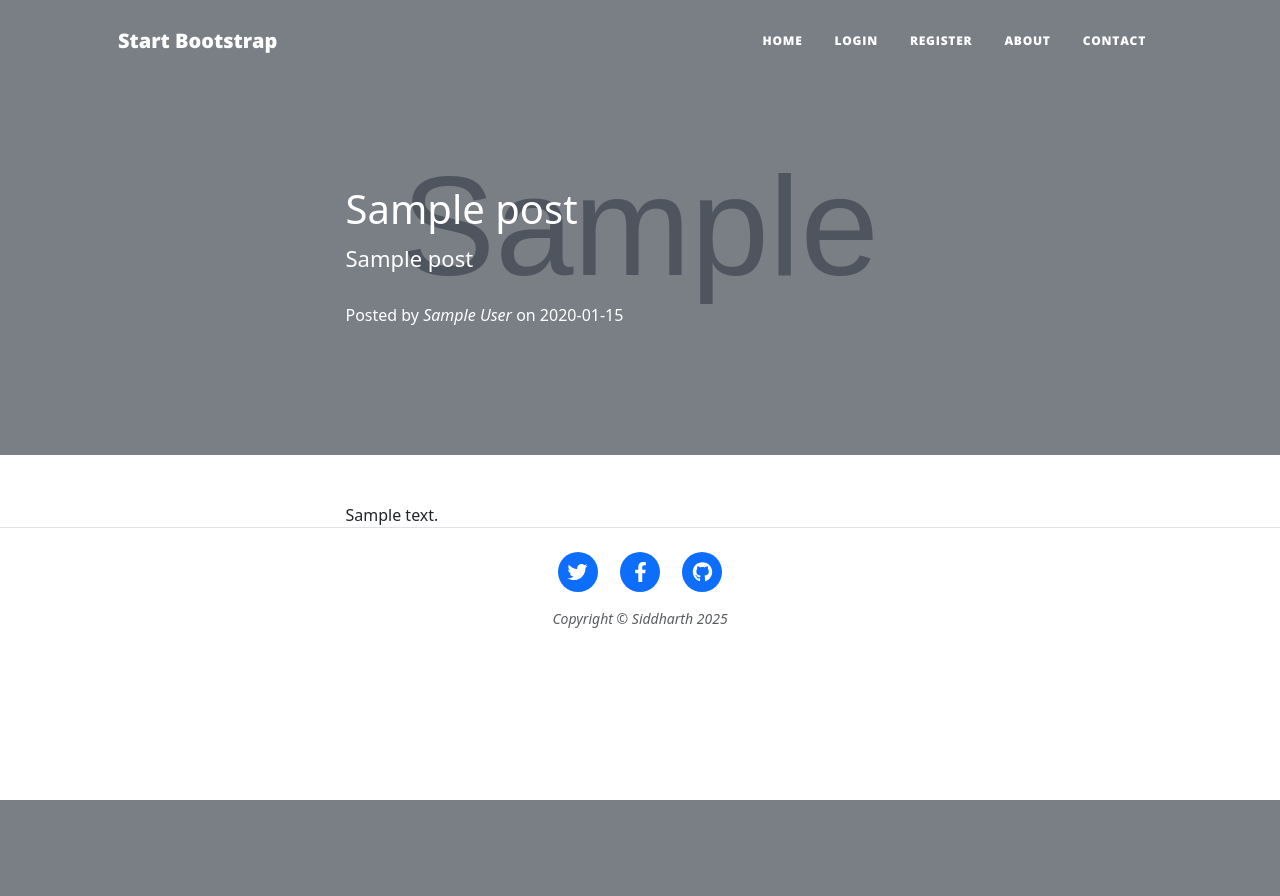
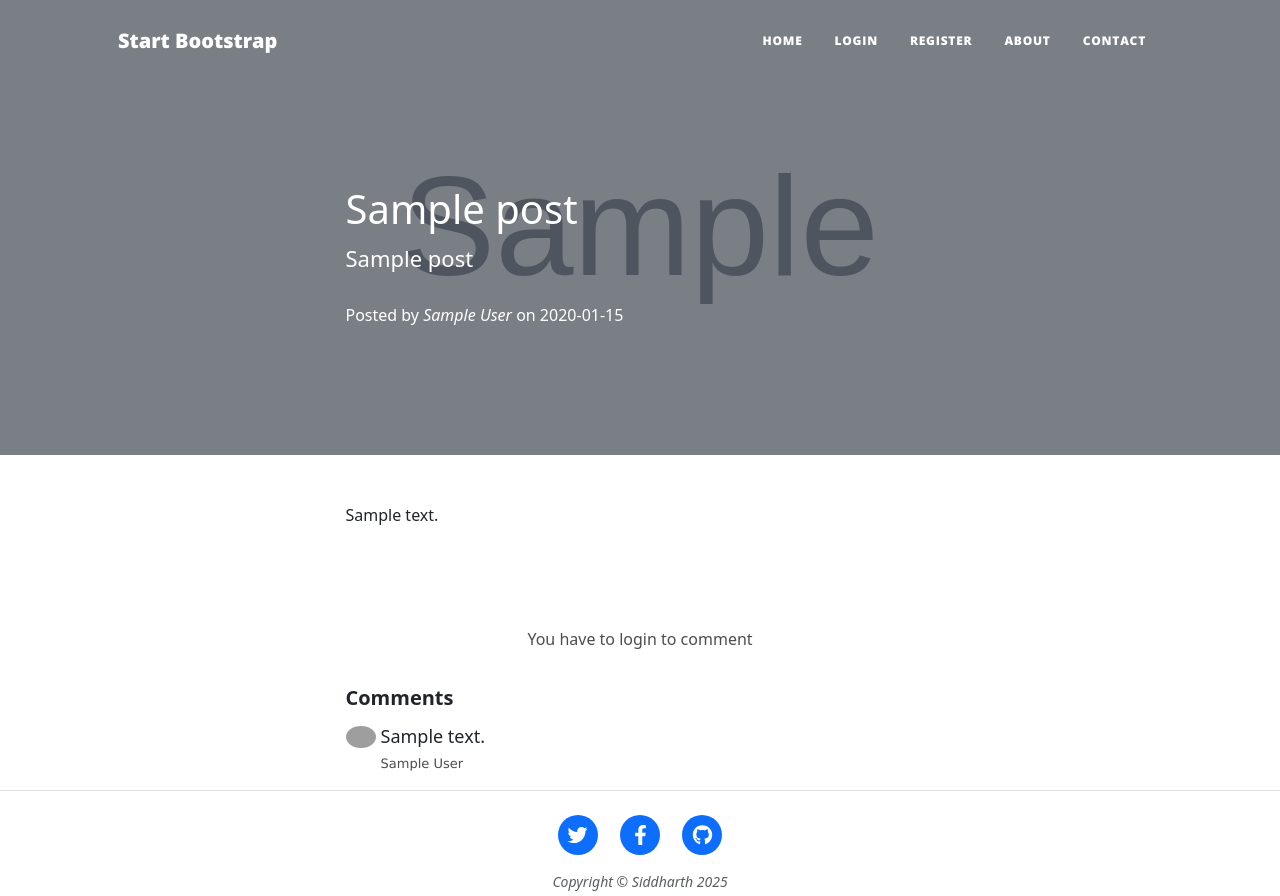
Before and after one commit to Siddharth782/flask-blog-app, a Flask app: page /post/1 in a window 1280 px wide. Before the commit the page ends 800 px from the top, so only its background shows below. Run offline with Flask 3, Linux system fonts and the light colour scheme; tables that the repository leaves empty hold one stand-in row (values such as "Sample post"); grey boxes marked "Sample" are stand-in pictures; some libraries are stand-ins or nearby versions; grey boxes are pictures that could not be loaded.

Commit message:
Add Comment Functionality and fixed bugs

```diff
--- a/forms.py
+++ b/forms.py
@@ -31,3 +31,7 @@ class NewPostForm(FlaskForm):
     img_url = StringField("Cover Image URL", validators=[DataRequired(), URL()])
     body = CKEditorField("Blog Content", validators=[DataRequired()])
     submit = SubmitField("Post your blog")
+
+class CommentForm(FlaskForm):
+    comment_text = CKEditorField("Write your Comment", validators=[DataRequired()])
+    submit = SubmitField("Post Comment")
--- a/main.py
+++ b/main.py
@@ -7,12 +7,13 @@ from dotenv import load_dotenv
 import os
 from flask_ckeditor import CKEditor
 from werkzeug.security import generate_password_hash, check_password_hash
-from forms import ContactForm, RegisterForm, LoginForm, NewPostForm
-from sqlalchemy.orm import DeclarativeBase, Mapped, mapped_column
+from sqlalchemy.orm import DeclarativeBase, Mapped, mapped_column, relationship
 from flask_sqlalchemy import SQLAlchemy
 from sqlalchemy import Integer, String, Text
 from datetime import datetime
-from flask_login import UserMixin, login_user, LoginManager, current_user, logout_user
+import hashlib
+from flask_login import UserMixin, login_user, LoginManager, current_user, logout_user, login_required
+from forms import ContactForm, RegisterForm, LoginForm, NewPostForm, CommentForm
 
 load_dotenv()
 # ----------- CONSTANTS --------------- #
@@ -40,20 +41,30 @@ def send_email(name, email, phone, message):
             msg=f"Subject:Message from your blog website.\n\n{name} contacted you to say..\n  \n{message}\n  \nYou can contact them on his email {email} or his phone {phone}"
         )
 
-def admin_only(func):
-    @wraps(func)
-    def wrapper_func(*args, **kwargs):
-        if current_user.id != 1:
-            return abort(403)
-        return func(*args, **kwargs)
+def admin_only(f):
+    @wraps(f)
+    def decorated_function(*args, **kwargs):
+        if current_user.is_authenticated:
+            if current_user.id != 1:
+                return abort(403)
+        else:
+            flash("You have to log in first")
+            return redirect(url_for('login'))
+        return f(*args, **kwargs)
 
-    return wrapper_func
+    return decorated_function
 
 # ----------- INITIALISATIONS --------------- #
 app = Flask(__name__)
 app.config['SECRET_KEY'] = '8BYkEfBA6O6donzWlSihBXox7C0sKR6b'
 ckeditor = CKEditor(app)
 Bootstrap5(app)
+
+
+# For adding profile images to the comment section
+def gravatar_url(email, size=100):
+    hash_email = hashlib.md5(email.strip().lower().encode()).hexdigest()
+    return f"https://www.gravatar.com/avatar/{hash_email}?s={size}&d=identicon"
 
 # Create Database
 class Base(DeclarativeBase):
@@ -62,14 +73,17 @@ app.config["SQLALCHEMY_DATABASE_URI"] = "sqlite:///blog.db"
 db = SQLAlchemy(model_class=Base)
 db.init_app(app)
 
-
 # Configure User Table
 class User(UserMixin, db.Model):
     __tablename__ = "users"
-    id : Mapped[int] = mapped_column(Integer, primary_key=True)
-    email : Mapped[str] = mapped_column(String(250), unique=True)
-    name : Mapped[str] = mapped_column(String(250), nullable=False)
-    password : Mapped[str] = mapped_column(String(500), nullable=False)
+    id: Mapped[int] = mapped_column(Integer, primary_key=True)
+    email: Mapped[str] = mapped_column(String(250), unique=True)
+    name: Mapped[str] = mapped_column(String(250), nullable=False)
+    password: Mapped[str] = mapped_column(String(500), nullable=False)
+    # All the comments
+    comments = relationship("Comment", back_populates="comment_author")
+    # All the posts
+    posts = relationship("BlogPost", back_populates="author")
 
 # Configure Blog Post Table
 class BlogPost(db.Model):
@@ -80,7 +94,23 @@ class BlogPost(db.Model):
     body: Mapped[str] = mapped_column(Text, nullable=False)
     img_url: Mapped[str] = mapped_column(String(250), nullable=False)
     date: Mapped[str] = mapped_column(String(250), nullable=False)
-    author: Mapped[str] = mapped_column(String(250), nullable=False)
+    # The author who wrote the blog
+    author_id : Mapped[int] = mapped_column(Integer, db.ForeignKey("users.id"))
+    author = relationship("User", back_populates="posts")
+    # All the comments
+    comments = relationship("Comment", back_populates="parent_post")
+
+# Configure Comments Table
+class Comment(db.Model):
+    __tablename__ = "comments"
+    id : Mapped[int] = mapped_column(Integer, primary_key=True)
+    comment : Mapped[str] = mapped_column(Text, nullable=False)
+    # The author who wrote the comment
+    author_id : Mapped[int] = mapped_column(Integer, db.ForeignKey("users.id"))
+    comment_author = relationship("User", back_populates="comments")
+    # The post where the comment was written
+    post_id : Mapped[int] = mapped_column(Integer, db.ForeignKey("blog_posts.id"))
+    parent_post = relationship("BlogPost", back_populates="comments")
 
 with app.app_context():
     db.create_all()
@@ -89,7 +119,7 @@ with app.app_context():
 login_manager = LoginManager()
 login_manager.init_app(app)
 
-# Loading user from DB
+# Load user from DB
 @login_manager.user_loader
 def load_user(user_id):
     return db.get_or_404(User, user_id)
@@ -182,16 +212,34 @@ def login():
 
 # Logout method
 @app.route("/logout")
+@login_required
 def logout():
     logout_user()
     return redirect(url_for('home_page'))
 
 # Display selected post
-@app.route("/post/<int:post_id>")
+@app.route("/post/<int:post_id>", methods = ["POST", "GET"])
 def post(post_id):
     selected_post = db.get_or_404(BlogPost, post_id)
 
-    return render_template("post.html", post=selected_post)
+    comment_form = CommentForm()
+
+    if comment_form.validate_on_submit():
+        if not current_user.is_authenticated:
+            flash("You need to login or register to comment.")
+            return redirect(url_for("login"))
+
+        new_comment = Comment(
+            comment = comment_form.comment_text.data,
+            comment_author = current_user,
+            parent_post = selected_post
+        )
+
+        db.session.add(new_comment)
+        db.session.commit()
+        return redirect(url_for('post', post_id = post_id))
+
+    return render_template("post.html",gravatar_url=gravatar_url, post=selected_post, form = comment_form)
 
 # Method to create a new post
 @app.route("/new-post", methods=["POST", "GET"])
@@ -207,7 +255,7 @@ def create_post():
             body = form.body.data,
             img_url = form.img_url.data,
             date = datetime.now().strftime("%d %B, %Y"),
-            author = current_user.name
+            author = current_user
         )
 
         db.session.add(new_blog)
--- a/static/css/styles.css
+++ b/static/css/styles.css
@@ -146,6 +146,11 @@ li.nav-item > a.nav-link {
   text-decoration: none;
 }
 
+.no-post-message{
+  font-size: 1.25rem;
+  margin: 1.25rem 0;
+}
+
 /* For Displaying posts in post.hyml*/
 .post-heading{
   color: #fff;
@@ -184,3 +189,57 @@ label {
     font-weight: bold;
     font-size: 1.25rem
 }
+
+/* Comments */
+.comment-section {
+  padding-top: 20px;
+  margin-top: 5rem;
+}
+.comments{
+  margin-top: 2rem;
+}
+.comments > p{
+  font-weight: 600;
+  font-size: 1.25rem;
+  margin-bottom: 0
+}
+.commentList {
+  padding:0;
+  overflow:auto;
+}
+.commentList li {
+  list-style:none;
+  margin:10px 0 0;
+}
+.commentList li > div {
+  display:table-cell;
+}
+.commentList li > div > p {
+  font-weight:500;
+  font-size:1.125rem
+}
+.commenterImage {
+  width:30px;
+  margin-right:5px;
+  height:100%;
+  float:left;
+}
+.commenterImage img {
+  width:100%;
+  border-radius:50%;
+}
+.commentText p {
+  margin:0;
+}
+
+.sub-text {
+    color:#4d4d4d;
+    font-family:verdana;
+    font-size:13px;
+}
+
+.no-comment{
+    font-size: 1rem;
+    text-align: center;
+    color:#4d4d4d;
+}
--- a/templates/contact.html
+++ b/templates/contact.html
@@ -39,5 +39,6 @@
     </div>
   </div>
 </main>
-
+{{ ckeditor.load() }}
+{{ ckeditor.config(name='message') }}
 {% include "footer.html" %}
--- a/templates/new-post.html
+++ b/templates/new-post.html
@@ -29,13 +29,12 @@
   <div class="container">
     <div class="row">
       <div class="col-lg-8 col-md-10 mx-auto">
-        {{ ckeditor.load() }}
-        {{ ckeditor.config(name='body') }}
         {{ render_form(form, novalidate=True) }}
       </div>
     </div>
   </div>
 </main>
-
+{{ ckeditor.load() }}
+{{ ckeditor.config(name='body') }}
 {% include "footer.html" %}
 {% endblock %}
--- a/templates/post.html
+++ b/templates/post.html
@@ -14,7 +14,7 @@
           <h2 class="subheading">{{ post.subtitle }}</h2>
           <span class="meta"
             >Posted by
-            <a href="#">{{ post.author }}</a>
+            <a href="#">{{ post.author.name }}</a>
             on {{ post.date }}
           </span>
         </div>
@@ -39,9 +39,40 @@
               >
             </div>
         {% endif %}
+
+        <div class="comment-section">
+            {% if current_user.is_authenticated: %}
+                {{ render_form(form, novalidate=True ) }}
+            {% else: %}
+                <div>
+                    <p class="no-comment">You have to login to comment</p>
+                </div>
+            {% endif %}
+
+            <div class="comments">
+                <p>Comments</p>
+                <ul class="commentList">
+                    {% for comment in post.comments: %}
+                      <li>
+                        <div class="commenterImage">
+                          <img
+                            src="{{ gravatar_url(comment.comment_author.email) }}"
+                          />
+                        </div>
+                        <div class="commentText">
+                            <p> {{comment.comment|safe}} </p>
+                          <span class="sub-text">{{comment.comment_author.name}}</span>
+                        </div>
+                      </li>
+                    {% endfor %}
+                </ul>
+            </div>
+
+        </div>
       </div>
     </div>
   </div>
 </article>
-
+{{ ckeditor.load() }}
+{{ ckeditor.config(name='comment_text') }}
 {% include "footer.html" %}
```
Also changed, not shown: templates/index.html (+10 -4 lines).
